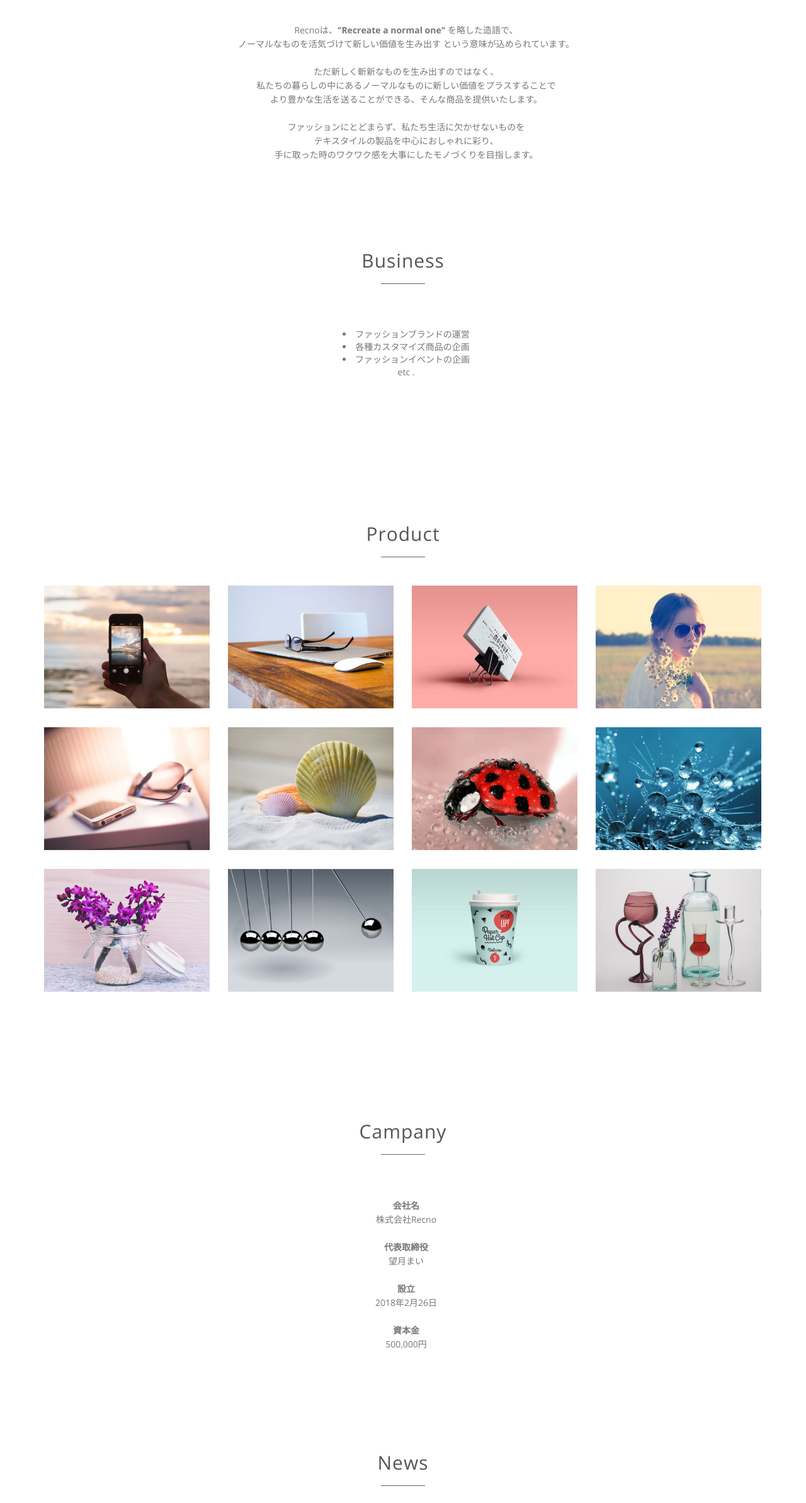
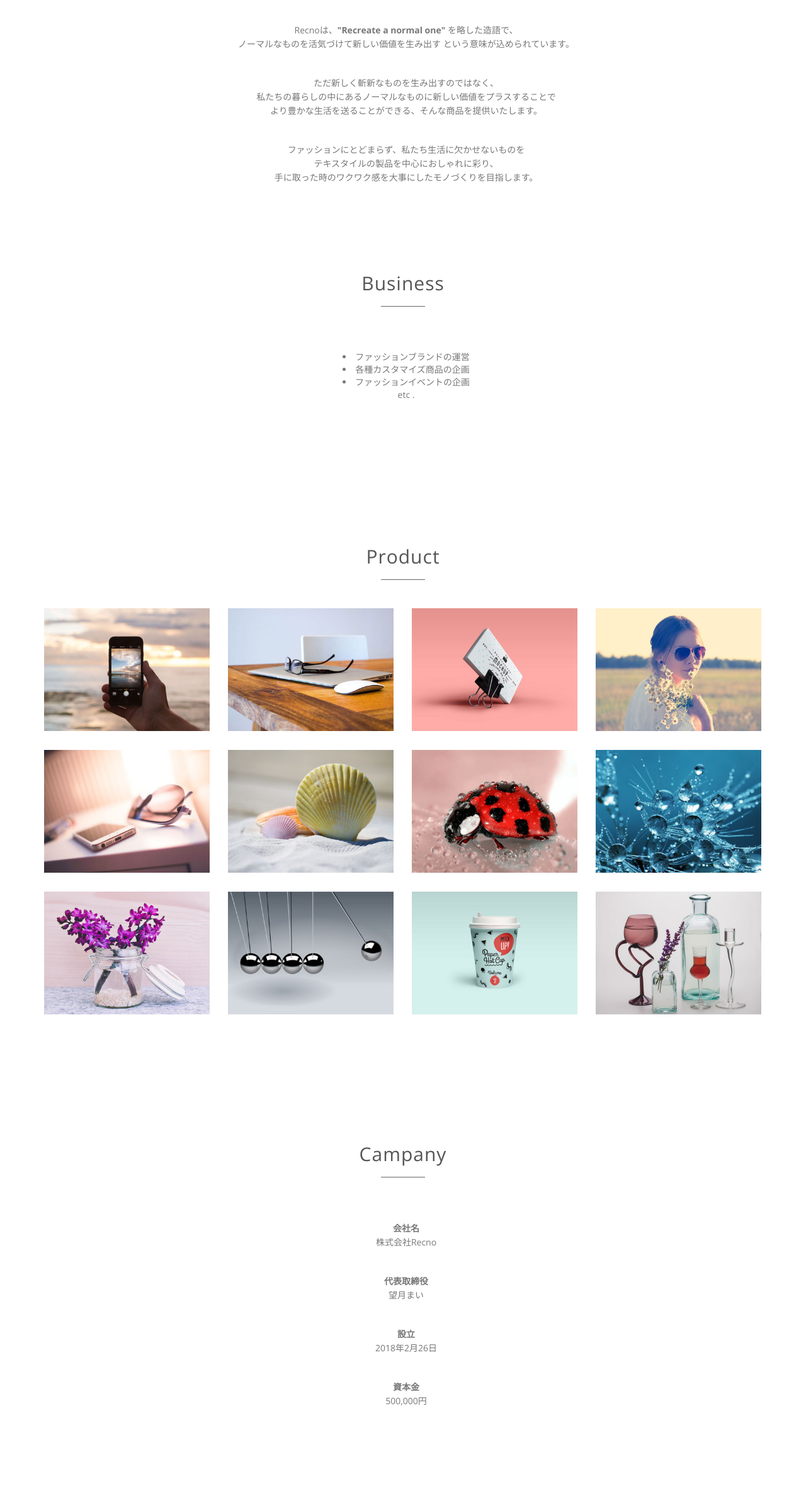
Before and after one commit to Recno-Inc/recno-inc.github.io, a plain HTML site: page index.html in a window 1280 px wide. Shown: the part 1049-3436 px from the top of the page at 63% size. Drawn offline with nearby package versions, Linux system fonts and the light colour scheme.

Commit message:
I replaced all <br> <br> </ p> <p>.

```diff
--- a/index.html
+++ b/index.html
@@ -79,7 +79,9 @@
                 <div class="col-md-12 text-center"><img src="img/recno_logo.png" class="img-responsive"></div>
                 <div class="col-md-8 col-md-offset-2">
                     <div class="about-text">
-                        <p>Recnoは、<strong>"Recreate a normal one" </strong>を略した造語で、<br>ノーマルなものを活気づけて新しい価値を生み出す という意味が込められています。<br><br>ただ新しく斬新なものを生み出すのではなく、<br>私たちの暮らしの中にあるノーマルなものに新しい価値をプラスすることで<br>より豊かな生活を送ることができる、そんな商品を提供いたします。<br><br>ファッションにとどまらず、私たち生活に欠かせないものを<br>テキスタイルの製品を中心におしゃれに彩り、<br>手に取った時のワクワク感を大事にしたモノづくりを目指します。
+                        <p>Recnoは、<strong>"Recreate a normal one" </strong>を略した造語で、<br>ノーマルなものを活気づけて新しい価値を生み出す という意味が込められています。</p>
+                        <p>ただ新しく斬新なものを生み出すのではなく、<br>私たちの暮らしの中にあるノーマルなものに新しい価値をプラスすることで<br>より豊かな生活を送ることができる、そんな商品を提供いたします。</p>
+                        <p>ファッションにとどまらず、私たち生活に欠かせないものを<br>テキスタイルの製品を中心におしゃれに彩り、<br>手に取った時のワクワク感を大事にしたモノづくりを目指します。
 
                         </p>
                         <!--a href="#portfolio" class="btn btn-default btn-lg page-scroll">My Product</a-->
@@ -281,8 +283,11 @@
 
                 <div class="col-md-8 col-md-offset-2">
                     <div class="campany-text">
-                        <p><strong>会社名</strong><br>株式会社Recno<br><br><strong>代表取締役</strong><br>望月まい<br>
-                            <br><strong>設立</strong><br>2018年2月26日<br><br><strong>資本金</strong><br>500,000円
+                        <p><strong>会社名</strong><br>株式会社Recno</p>
+                        <p><strong>代表取締役</strong><br>望月まい
+                        </p>
+                        <p><strong>設立</strong><br>2018年2月26日</p>
+                        <p><strong>資本金</strong><br>500,000円
                         </p>
                         <!--a href="#portfolio" class="btn btn-default btn-lg page-scroll">My Product</a-->
                     </div>
```
